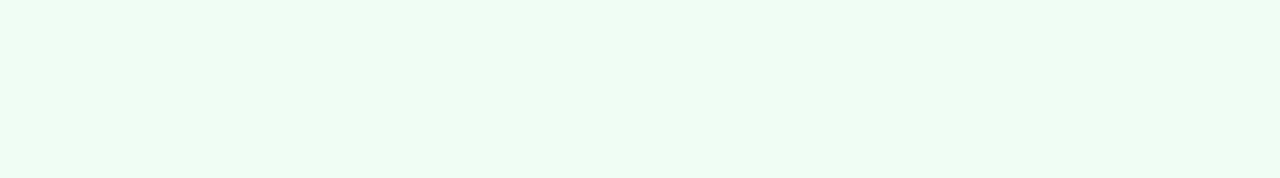
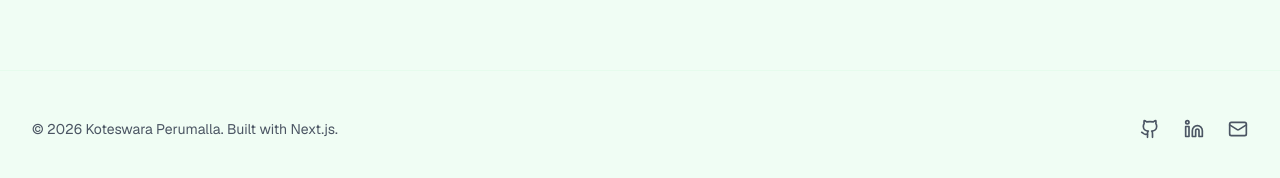
Before and after one commit to p-koteswara/ProfileWebsite, a Next.js app: page /projects in a window 1280 px wide. Shown: the part 912-1090 px from the top of the page. Before the commit the page ends 982 px from the top, so only its background shows below. Built offline with nearby package versions, Linux system fonts and the light colour scheme.

Commit message:
Added github button, footer and resume download button

```diff
--- a/app/layout.tsx
+++ b/app/layout.tsx
@@ -9,6 +9,7 @@ import { ThemeProvider } from "../components/theme-provider";
 import CursorTrail from "../components/cursor-trail";
 import { motion, useMotionValue, useSpring } from "framer-motion";
 import { useEffect } from "react";
+import { Github, Linkedin, Mail } from "lucide-react";
 
 const geistSans = Geist({
   variable: "--font-geist-sans",
@@ -86,6 +87,43 @@ export default function RootLayout({
             <main className="relative z-10 mx-auto max-w-[1400px] px-4 py-12 sm:px-6 sm:py-16 lg:px-8">
               {children}
             </main>
+
+            <footer className="relative z-10 border-t border-border/10 bg-background py-12">
+              <div className="mx-auto max-w-[1400px] px-4 sm:px-6 lg:px-8">
+                <div className="flex flex-col items-center justify-between gap-6 md:flex-row">
+                  <div className="text-sm text-muted">
+                    © {new Date().getFullYear()} Koteswara Perumalla. Built with Next.js.
+                  </div>
+                  <div className="flex items-center gap-6">
+                    <a
+                      href="https://github.com/p-koteswara"
+                      target="_blank"
+                      rel="noopener noreferrer"
+                      className="text-muted transition-colors hover:text-foreground"
+                      aria-label="GitHub"
+                    >
+                      <Github className="h-5 w-5" />
+                    </a>
+                    <a
+                      href="https://linkedin.com/in/perumallakoteswara"
+                      target="_blank"
+                      rel="noopener noreferrer"
+                      className="text-muted transition-colors hover:text-foreground"
+                      aria-label="LinkedIn"
+                    >
+                      <Linkedin className="h-5 w-5" />
+                    </a>
+                    <a
+                      href="mailto:perumallakoteswara@gmail.com"
+                      className="text-muted transition-colors hover:text-foreground"
+                      aria-label="Email"
+                    >
+                      <Mail className="h-5 w-5" />
+                    </a>
+                  </div>
+                </div>
+              </div>
+            </footer>
           </div>
         </ThemeProvider>
       </body>
--- a/app/page.tsx
+++ b/app/page.tsx
@@ -4,7 +4,7 @@ import Link from "next/link";
 import Image from "next/image";
 import { useState } from "react";
 import { motion } from "framer-motion";
-import { ArrowRight, ExternalLink } from "lucide-react";
+import { ArrowRight, ExternalLink, Github, Download } from "lucide-react";
 import Magnetic from "@/components/magnetic";
 import TiltCard from "@/components/tilt-card";
 
@@ -147,6 +147,27 @@ export default function Home() {
                     >
                       Let&apos;s connect
                     </Link>
+                  </Magnetic>
+                  <Magnetic>
+                    <a
+                      href="https://github.com/p-koteswara"
+                      target="_blank"
+                      rel="noopener noreferrer"
+                      className="inline-flex items-center justify-center gap-2 rounded-full border border-white/60 bg-transparent px-6 py-3 text-sm font-medium text-white transition-all hover:border-white hover:bg-white/10"
+                    >
+                      <Github className="h-4 w-4" />
+                      GitHub
+                    </a>
+                  </Magnetic>
+                  <Magnetic>
+                    <a
+                      href="/Koteswara - Resume.pdf"
+                      download
+                      className="inline-flex items-center justify-center gap-2 rounded-full bg-emerald-500/20 border border-emerald-500/40 px-6 py-3 text-sm font-medium text-white transition-all hover:bg-emerald-500/30"
+                    >
+                      <Download className="h-4 w-4" />
+                      Resume
+                    </a>
                   </Magnetic>
                 </motion.div>
               </motion.div>
```
Also changed, not shown: 1 other file (tests, documents, lock files or other folders).
